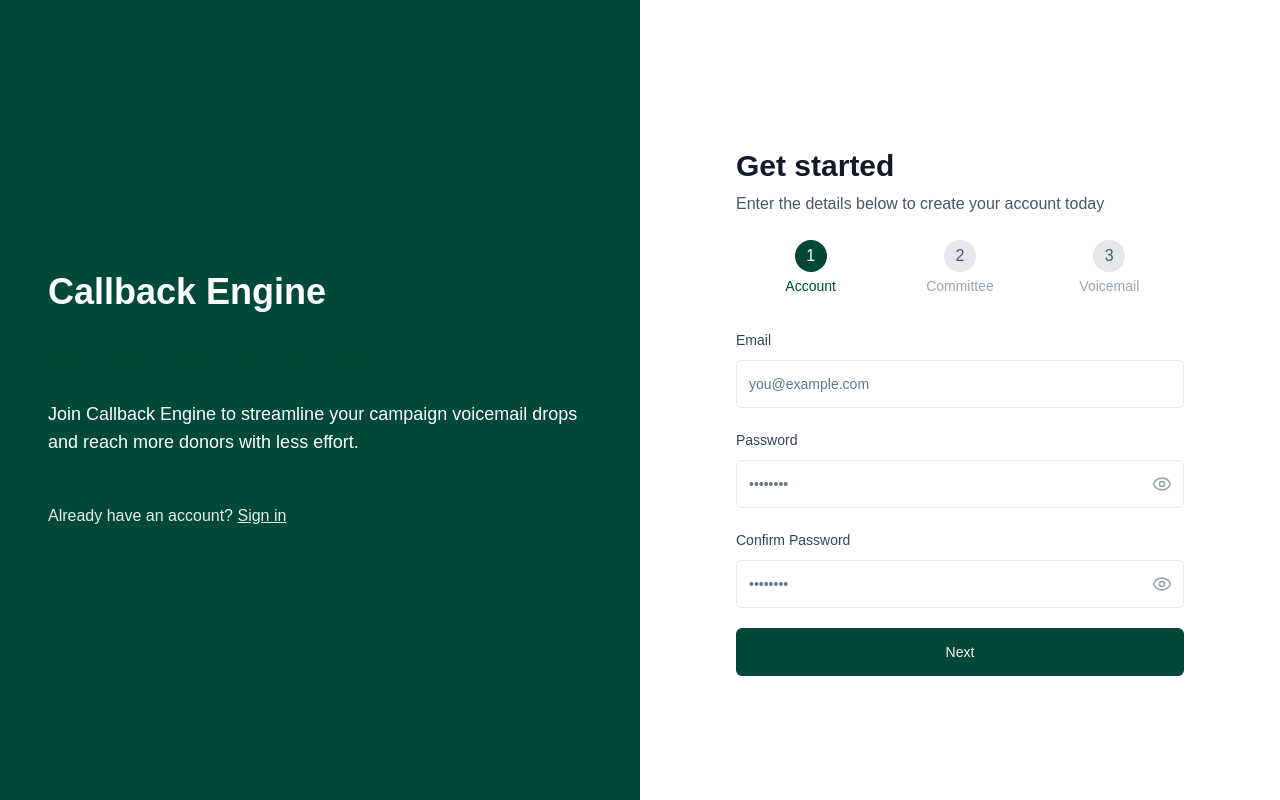
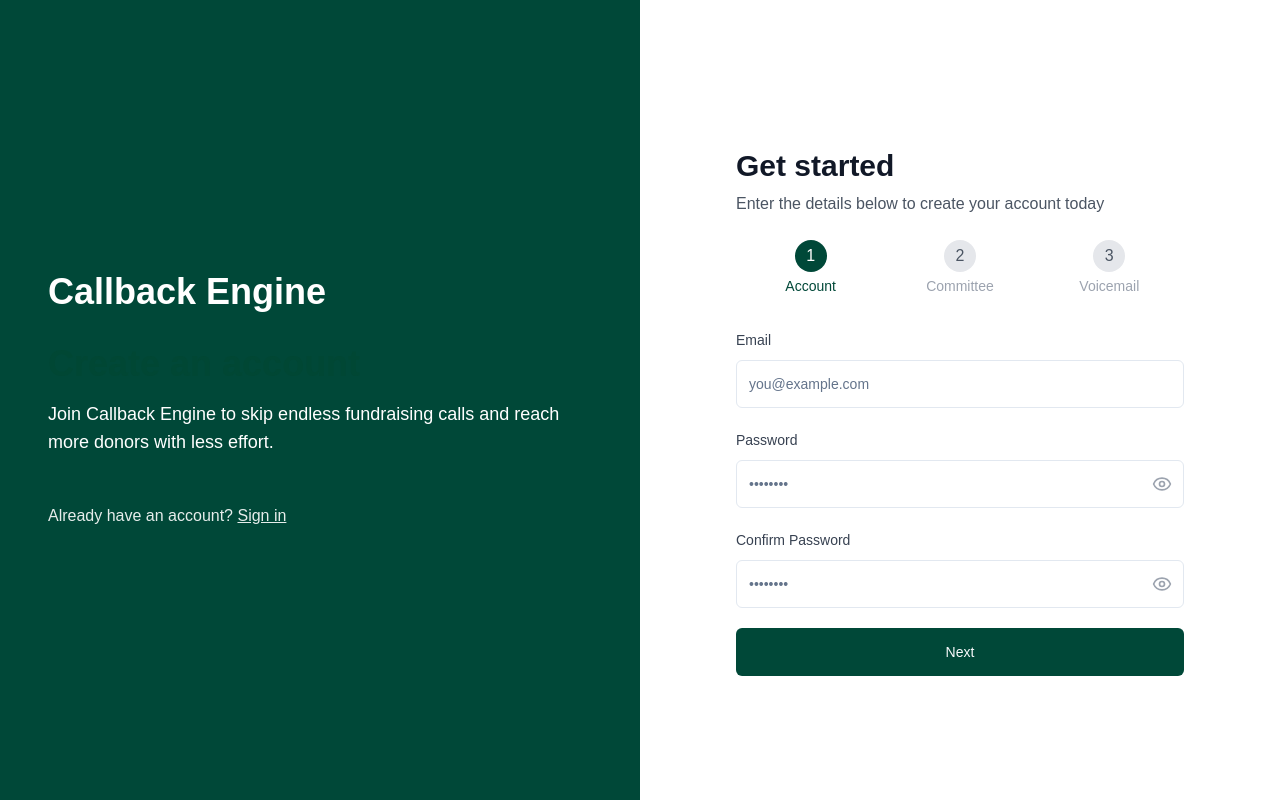
Before and after one commit to kampeynco/autovoicemailgenie, a React (Vite) app: page /auth/signup in a window 1280 px wide. Built offline with nearby package versions, Linux system fonts and the light colour scheme; a web font is replaced by a local one.

Commit message:
Visual edit in Lovable
Edited UI in Lovable

```diff
--- a/src/pages/auth/SignUp.tsx
+++ b/src/pages/auth/SignUp.tsx
@@ -100,9 +100,7 @@ const SignUp = () => {
           <h1 className="font-semibold text-white text-4xl">Callback Engine</h1>
         </div>
         <h2 className="text-4xl font-bold mb-4">Create an account</h2>
-        <p className="text-lg mb-12">
-          Join Callback Engine to streamline your campaign voicemail drops and reach more donors with less effort.
-        </p>
+        <p className="text-lg mb-12">Join Callback Engine to skip endless fundraising calls and reach more donors with less effort.</p>
         <div>
           <p className="text-white/90">
             Already have an account?{" "}
```
